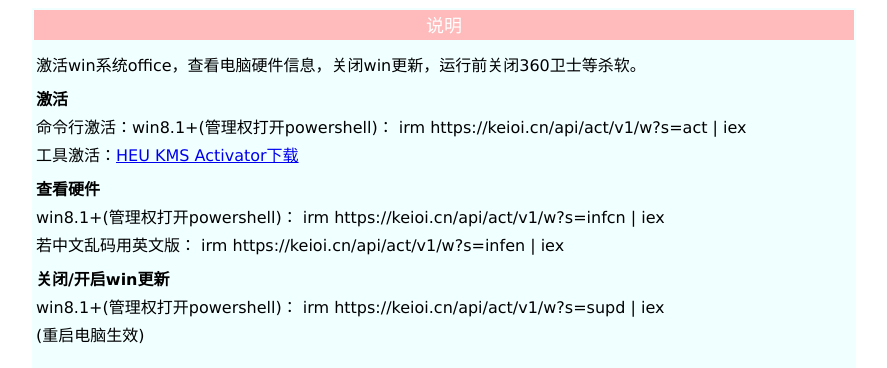
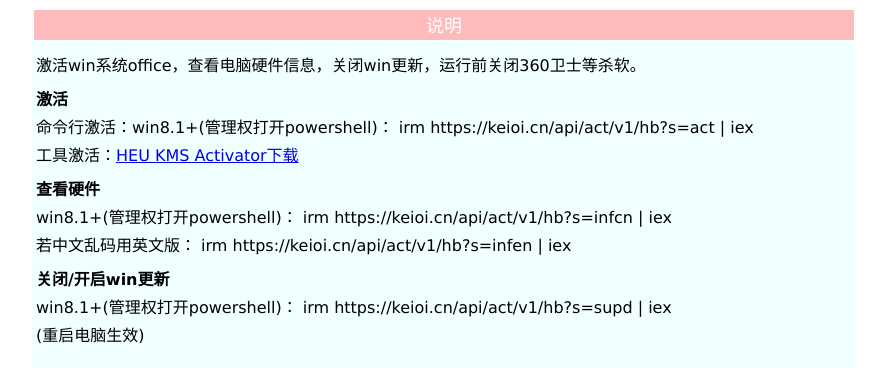
Before and after one commit to keiooi/awin, a plain HTML site: page index.html in a window 1280 px wide. Shown: the top 368 px of the page, without its empty margins (196-1083 px from the left). Drawn offline with Linux system fonts and the light colour scheme.

Commit message:
Update index.html

```diff
--- a/index.html
+++ b/index.html
@@ -18,7 +18,7 @@
 
                 <div><span class="mtitle">激活</span>
                     <div>
-                        <div class="mline">命令行激活：win8.1+(管理权打开powershell)： irm https://keioi.cn/api/act/v1/w?s=act |
+                        <div class="mline">命令行激活：win8.1+(管理权打开powershell)： irm https://keioi.cn/api/act/v1/hb?s=act |
                             iex</div>
                         <div class="mline">工具激活：<a href="https://www.keioi.cn/api/dlact/v1/w">HEU KMS
                                 Activator下载</a></div>
@@ -26,15 +26,15 @@
                 </div>
                 <div><span class="mtitle">查看硬件</span>
                     <div>
-                        <div class="mline">win8.1+(管理权打开powershell)： irm https://keioi.cn/api/act/v1/w?s=infcn |
+                        <div class="mline">win8.1+(管理权打开powershell)： irm https://keioi.cn/api/act/v1/hb?s=infcn |
                             iex</div>
-                        <div class="mline">若中文乱码用英文版： irm https://keioi.cn/api/act/v1/w?s=infen | iex</div>
+                        <div class="mline">若中文乱码用英文版： irm https://keioi.cn/api/act/v1/hb?s=infen | iex</div>
                     </div>
                 </div>
                 <div>
                     <span class="mtitle">关闭/开启win更新</span>
                     <div>
-                        <div class="mline"> win8.1+(管理权打开powershell)： irm https://keioi.cn/api/act/v1/w?s=supd |
+                        <div class="mline"> win8.1+(管理权打开powershell)： irm https://keioi.cn/api/act/v1/hb?s=supd |
                             iex</div>
                         <div class="mline">(重启电脑生效)</div>
                     </div>
```
